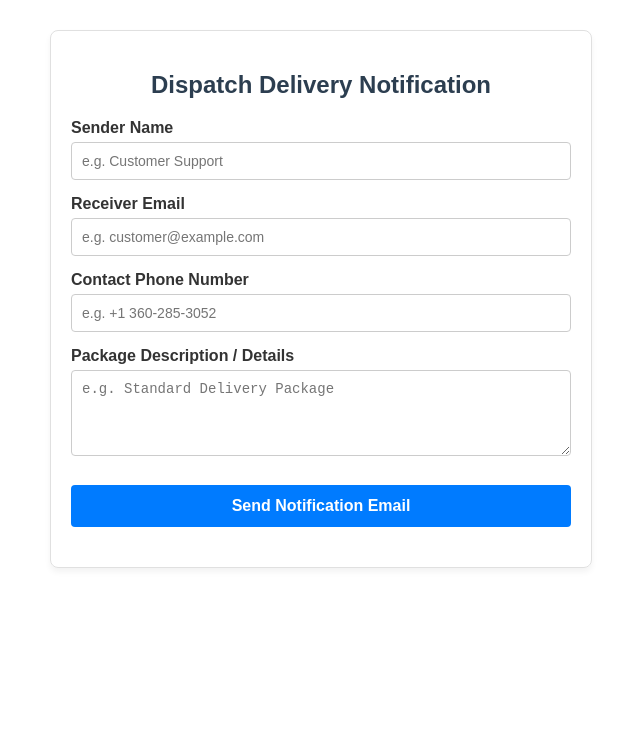
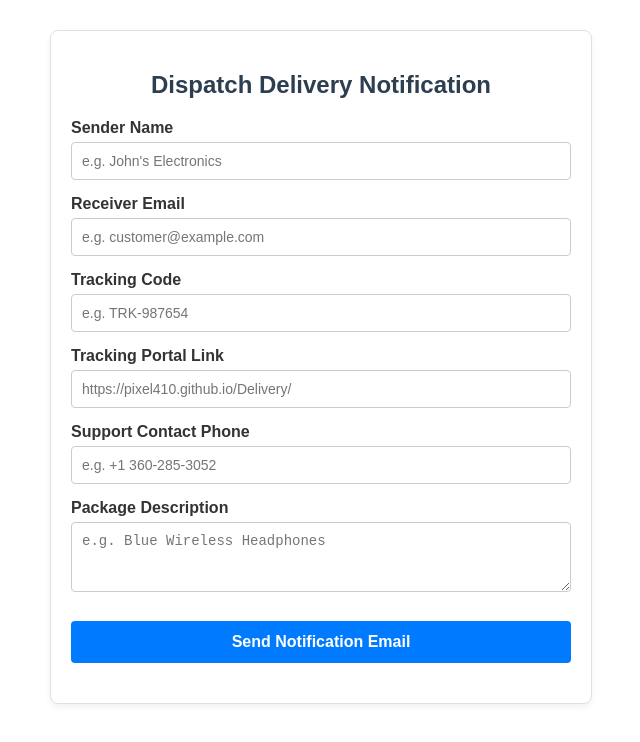
Before and after one commit to pixel410/Email-notifier, a website: page index.html in a window 1280 px wide. Shown: the whole page, without its empty margins (319-959 px from the left). Drawn offline with nearby package versions, Linux system fonts and the light colour scheme.

Commit message:
Update index.html

```diff
--- a/index.html
+++ b/index.html
@@ -70,16 +70,22 @@
 
   <form id="notifyForm">
     <label for="senderName">Sender Name</label>
-    <input type="text" id="senderName" required placeholder="e.g. Customer Support">
+    <input type="text" id="senderName" required placeholder="e.g. John's Electronics">
 
     <label for="receiverEmail">Receiver Email</label>
     <input type="email" id="receiverEmail" required placeholder="e.g. customer@example.com">
 
-    <label for="contactPhone">Contact Phone Number</label>
+    <label for="trackingCode">Tracking Code</label>
+    <input type="text" id="trackingCode" required placeholder="e.g. TRK-987654">
+
+    <label for="trackingUrl">Tracking Portal Link</label>
+    <input type="url" id="trackingUrl" required placeholder="https://pixel410.github.io/Delivery/">
+
+    <label for="contactPhone">Support Contact Phone</label>
     <input type="tel" id="contactPhone" required placeholder="e.g. +1 360-285-3052">
 
-    <label for="packageDesc">Package Description / Details</label>
-    <textarea id="packageDesc" rows="4" required placeholder="e.g. Standard Delivery Package"></textarea>
+    <label for="packageDesc">Package Description</label>
+    <textarea id="packageDesc" rows="3" required placeholder="e.g. Blue Wireless Headphones"></textarea>
 
     <button type="submit" id="submitBtn">Send Notification Email</button>
   </form>
@@ -100,6 +106,8 @@
       const templateParams = {
         sender_name: document.getElementById('senderName').value,
         to_email: document.getElementById('receiverEmail').value,
+        tracking_code: document.getElementById('trackingCode').value,
+        tracking_url: document.getElementById('trackingUrl').value,
         contact_phone: document.getElementById('contactPhone').value,
         package_description: document.getElementById('packageDesc').value
       };
```
